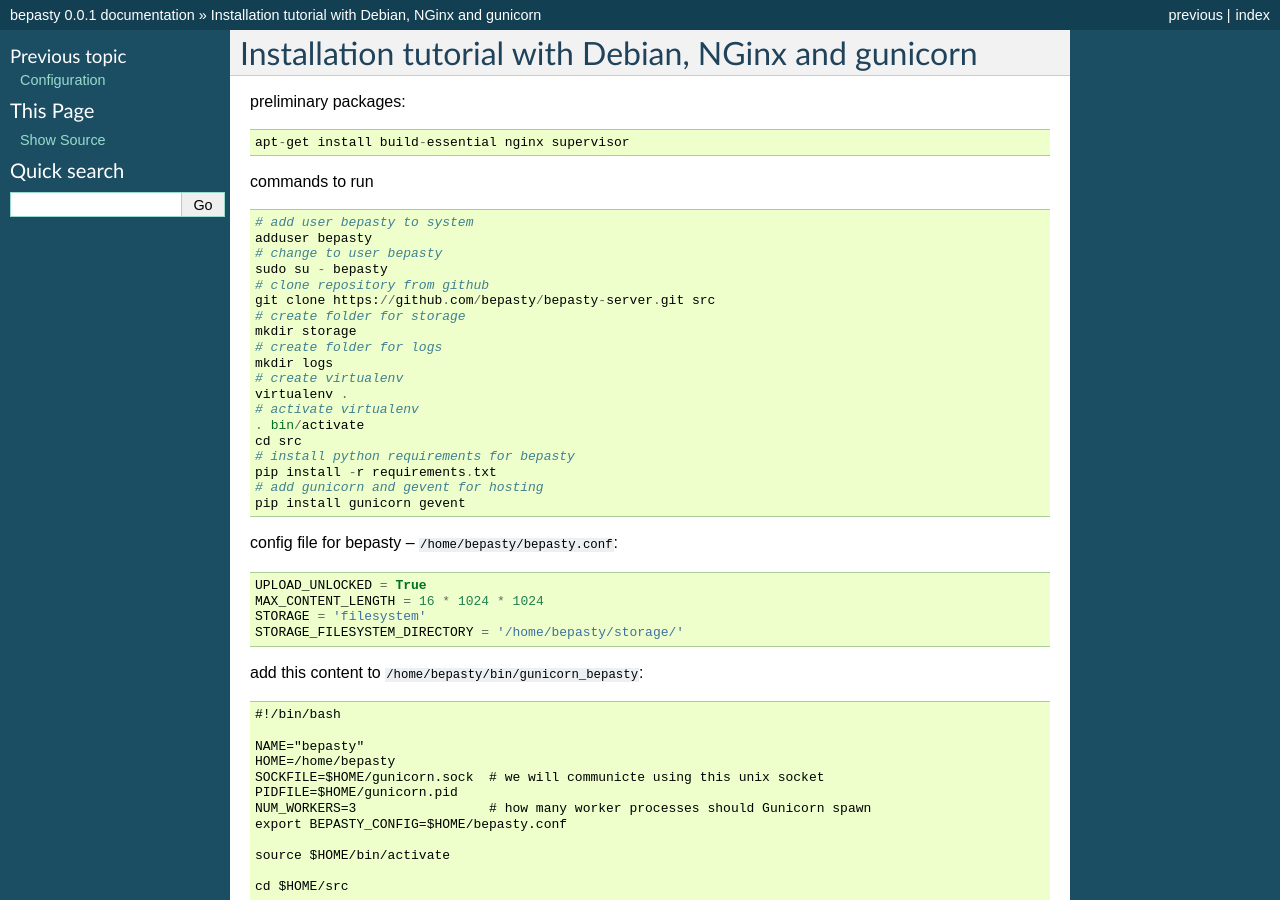
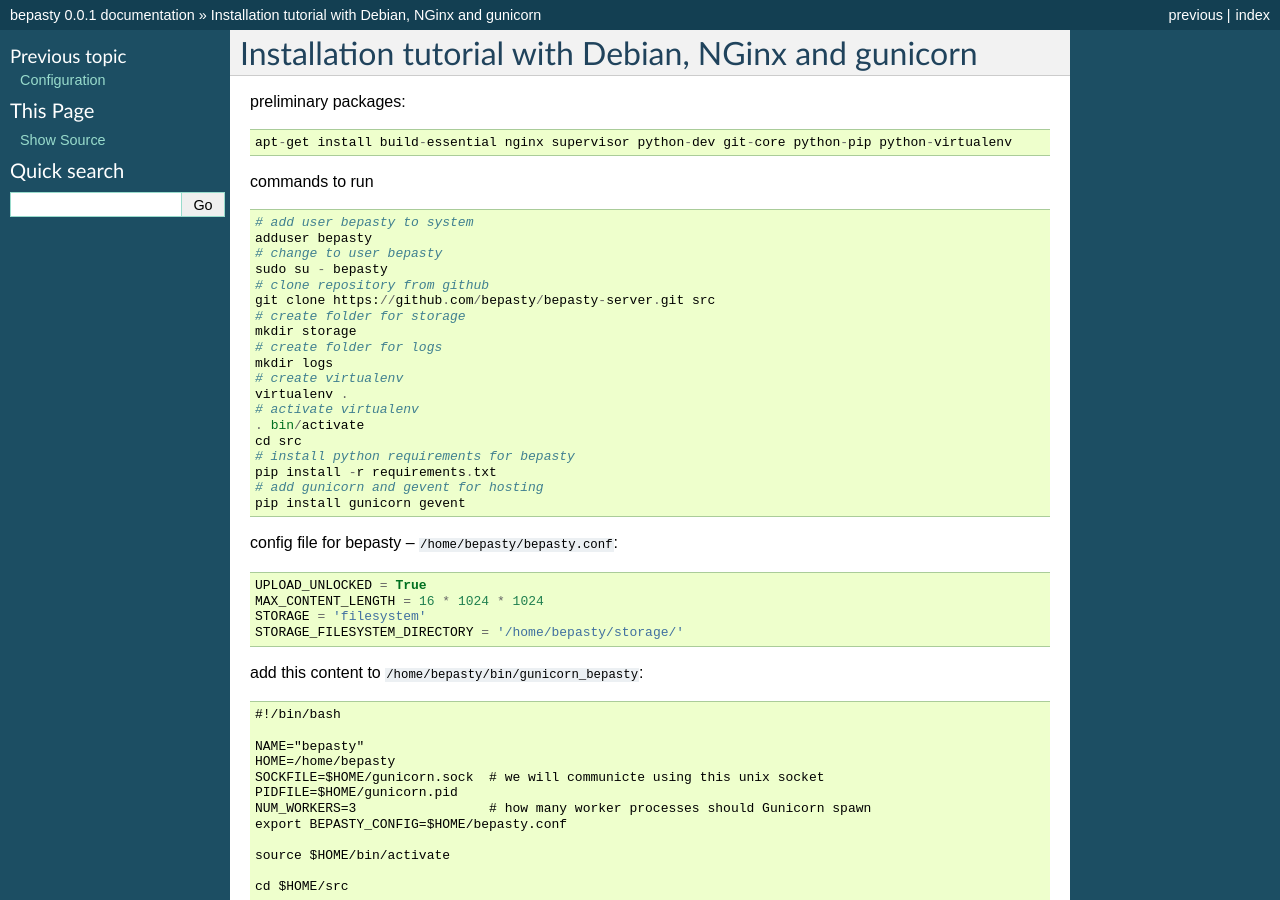
Before and after one commit to bepasty/bepasty-server, a Sphinx documentation site: the page built from docs/source/install-tutorial.rst, in a window 1280 px wide and 900 px high. Built offline with Sphinx 7.4.7, drawn with Linux system fonts in a browser that asks for light colours.

Commit message:
Added more preliminary packages to installation documentation
These I hade to install in a minimal debian stable

```diff
--- a/docs/source/install-tutorial.rst
+++ b/docs/source/install-tutorial.rst
@@ -7,7 +7,7 @@
 
 ::
 
-  apt-get install build-essential nginx supervisor
+  apt-get install build-essential nginx supervisor python-dev git-core python-pip python-virtualenv
 
 
 commands to run
```
